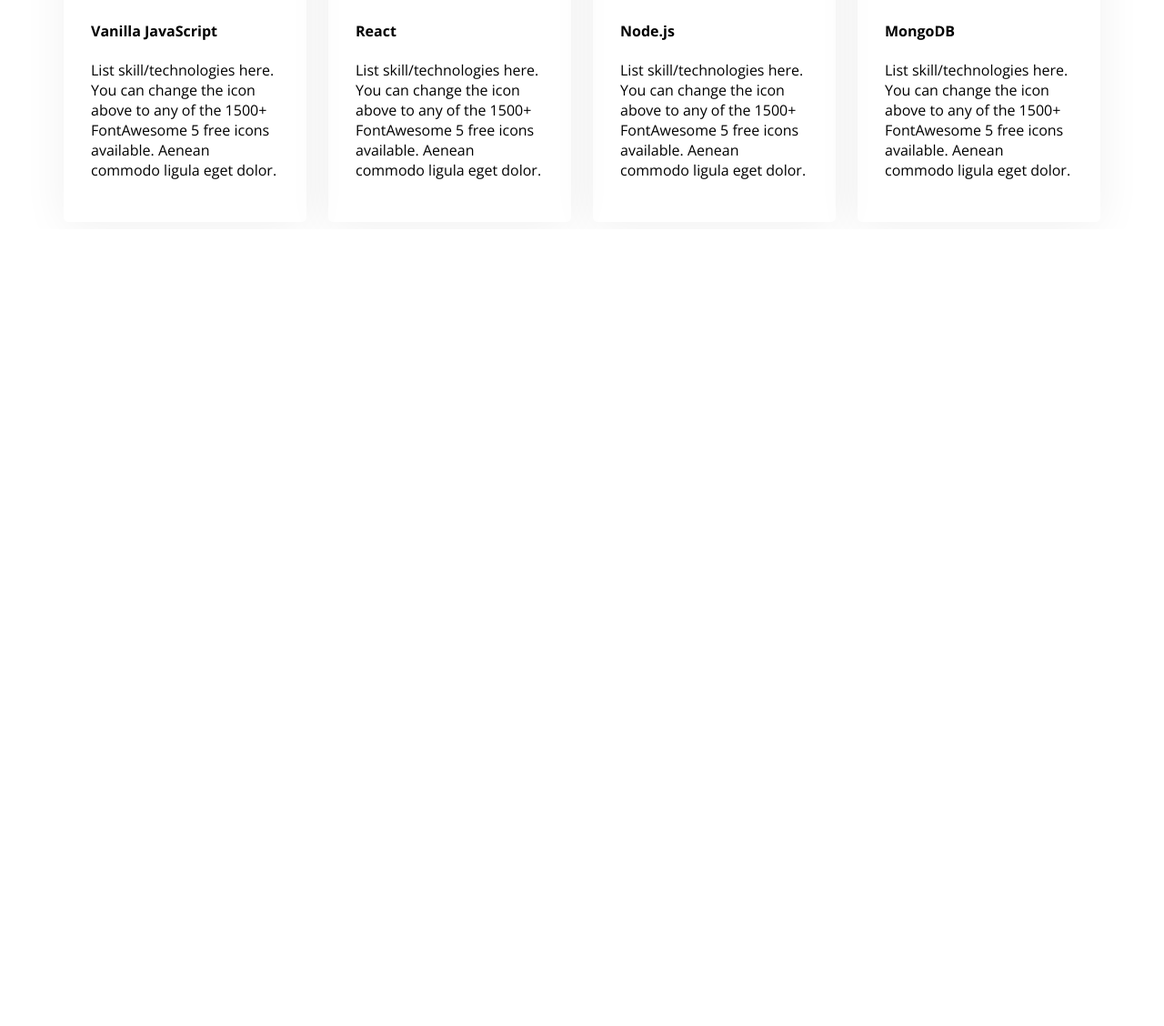
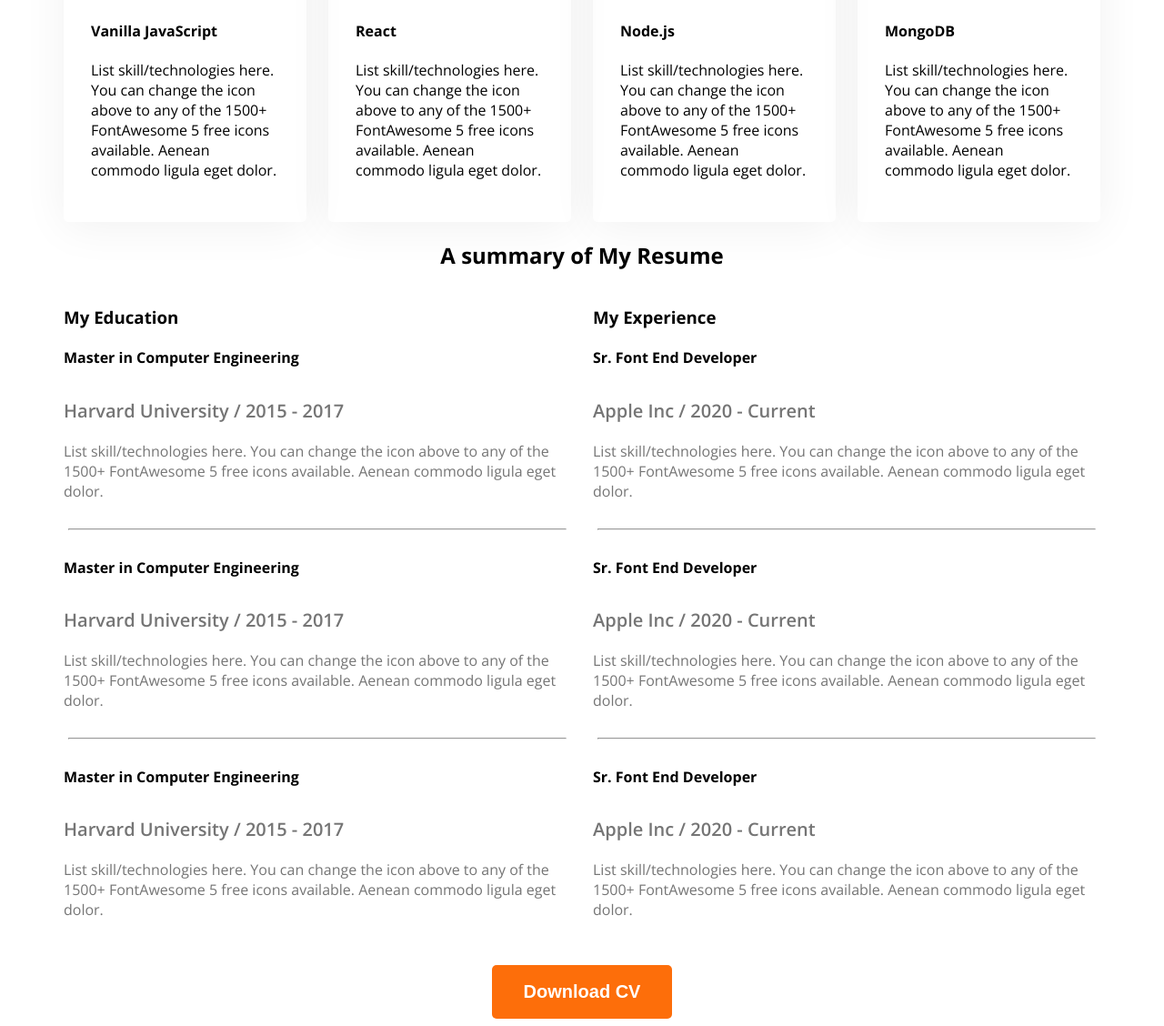
Before and after one commit to rahmanshakibur/web-dev-portfolio, a plain HTML site: page index.html in a window 1280 px wide. Shown: the part 1565-2693 px from the top of the page at 91% size. Before the commit the page ends 1817 px from the top, so only its background shows below. Drawn offline with nearby package versions, Linux system fonts and the light colour scheme.

Commit message:
resume-section

```diff
--- a/index.html
+++ b/index.html
@@ -136,6 +136,68 @@
     </section>
 
 
+    <section class="resume">
+        <h2 class="section-title text-center" >A summary of My Resume</h2>
+        <div class="resume-container">
+            <!-- .resume-columnn*2>h3.resume-column-title+.experience*3>h4.experience-title+h5.experience-sub-title+.experience-description -->
+
+        <div class="resume-columnn">
+            <h3 class="resume-column-title">My Education</h3>
+            <div class="experience">
+                <h4 class="experience-title">Master in Computer Engineering</h4>
+                <h5 class="experience-sub-title">Harvard University / 2015 - 2017</h5>
+                <div class="experience-description">List skill/technologies here. You can change the icon above
+to any of the 1500+ FontAwesome 5 free icons available. Aenean commodo ligula eget dolor.</div>
+            </div>
+            <hr>
+            <div class="experience">
+                <h4 class="experience-title">Master in Computer Engineering</h4>
+                <h5 class="experience-sub-title">Harvard University / 2015 - 2017</h5>
+                <div class="experience-description">List skill/technologies here. You can change the icon above
+to any of the 1500+ FontAwesome 5 free icons available. Aenean commodo ligula eget dolor.</div>
+            </div>
+            <hr>
+            <div class="experience">
+                <h4 class="experience-title">Master in Computer Engineering</h4>
+                <h5 class="experience-sub-title">Harvard University / 2015 - 2017</h5>
+                <div class="experience-description">List skill/technologies here. You can change the icon above
+to any of the 1500+ FontAwesome 5 free icons available. Aenean commodo ligula eget dolor.</div>
+            </div>
+        </div>
+        <div class="resume-columnn">
+            <h3 class="resume-column-title">My Experience</h3>
+            <div class="experience">
+                <h4 class="experience-title">Sr. Font End Developer</h4>
+                <h5 class="experience-sub-title">Apple Inc / 2020 - Current</h5>
+                <div class="experience-description">List skill/technologies here. You can change the icon above
+to any of the 1500+ FontAwesome 5 free icons available. Aenean commodo ligula eget dolor.</div>
+            </div>
+            <hr>
+            <div class="experience">
+                <h4 class="experience-title">Sr. Font End Developer</h4>
+                <h5 class="experience-sub-title">Apple Inc / 2020 - Current</h5>
+                <div class="experience-description">List skill/technologies here. You can change the icon above
+to any of the 1500+ FontAwesome 5 free icons available. Aenean commodo ligula eget dolor.</div>
+            </div>
+            <hr>
+            <div class="experience">
+                <h4 class="experience-title">Sr. Font End Developer</h4>
+                <h5 class="experience-sub-title">Apple Inc / 2020 - Current</h5>
+                <div class="experience-description">List skill/technologies here. You can change the icon above
+to any of the 1500+ FontAwesome 5 free icons available. Aenean commodo ligula eget dolor.</div>
+            </div>
+        </div>
+
+
+
+
+        </div>
+
+        <div class="text-center resume-download-cv"><button class="btn-primary">Download CV</button>  </div>
+
+    </section>
+
+
 
 
     </main>
--- a/style/index.css
+++ b/style/index.css
@@ -180,3 +180,30 @@
     box-shadow: 0px 6px 50px 0px rgba(0,0,0,0.06);
     border-radius: 5px;
 }
+
+
+
+
+/* resume section style */
+
+.resume-container{
+    display: flex;
+    gap: 24px;
+}
+.experience-description , .experience-sub-title{
+    color: #757575;
+}
+.experience-sub-title{
+    font-size: 20px;
+    font-weight: 600;
+    margin-bottom: 20px;
+
+}
+
+.resume hr{
+    margin:30px  5px;
+}
+
+.resume-download-cv{
+    margin-top: 50px;
+}
```
